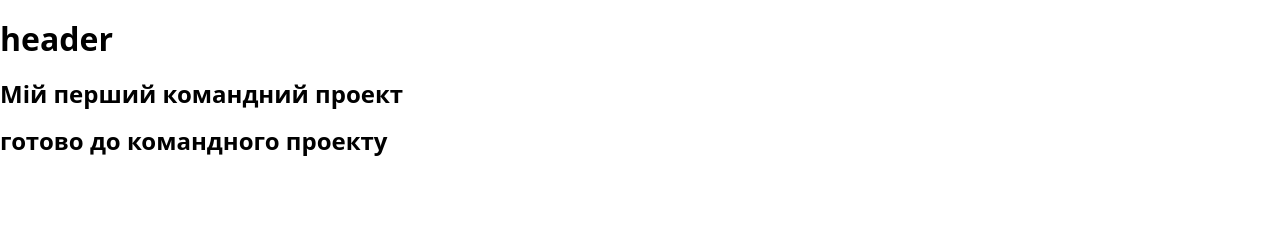
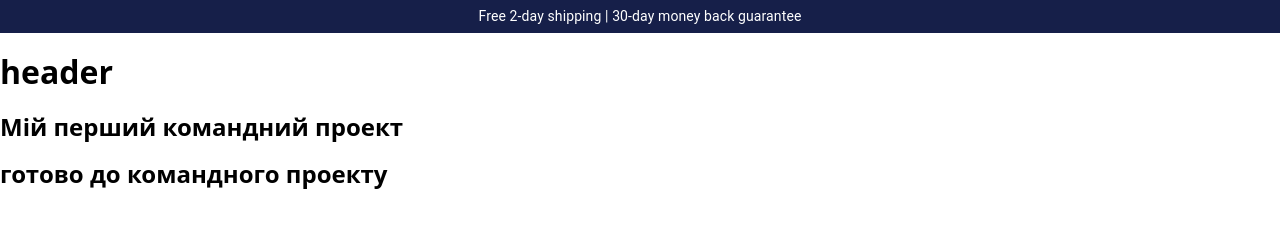
Before and after one commit to a-pinchuk/command-project, a website built with Parcel: page src/index.html in a window 1280 px wide. Built offline with nearby package versions, Linux system fonts and the light colour scheme.

Commit message:
added top-line header

```diff
--- a/src/index.html
+++ b/src/index.html
@@ -9,6 +9,7 @@
   </head>
   <body>
     <!-- ❗️❗️❗️ Add partials like so for every page -->
+    <include src="./partials/header_main.html"></include>
     <include src="./partials/header.html"></include>
     <include src="./partials/section.html"></include>
     <include src="./partials/roxy.html"></include>
--- /dev/null
+++ b/src/partials/header_main.html
@@ -0,0 +1 @@
+<p>Free 2-day shipping | 30-day money back guarantee</p>
--- /dev/null
+++ b/src/sass/_header.scss
@@ -0,0 +1,17 @@
+p {
+    background-color: #161F49;
+    margin: 0;
+    height: 33px;
+    padding-top: 5px;
+
+    font-family: 'Roboto';
+    font-style: normal;
+    font-weight: 400;
+    font-size: 14px;
+    line-height: 1.64;
+/* identical to box height, or 164% */
+
+    text-align: center;
+    letter-spacing: 0.10998px;
+    color: #FFFFFF;
+}
--- a/src/sass/index.scss
+++ b/src/sass/index.scss
@@ -1,2 +1,3 @@
 @import './common';
 @import './example';
+@import './header';
```
Also changed, not shown: src/sass/index.css (added), 1 other file.
